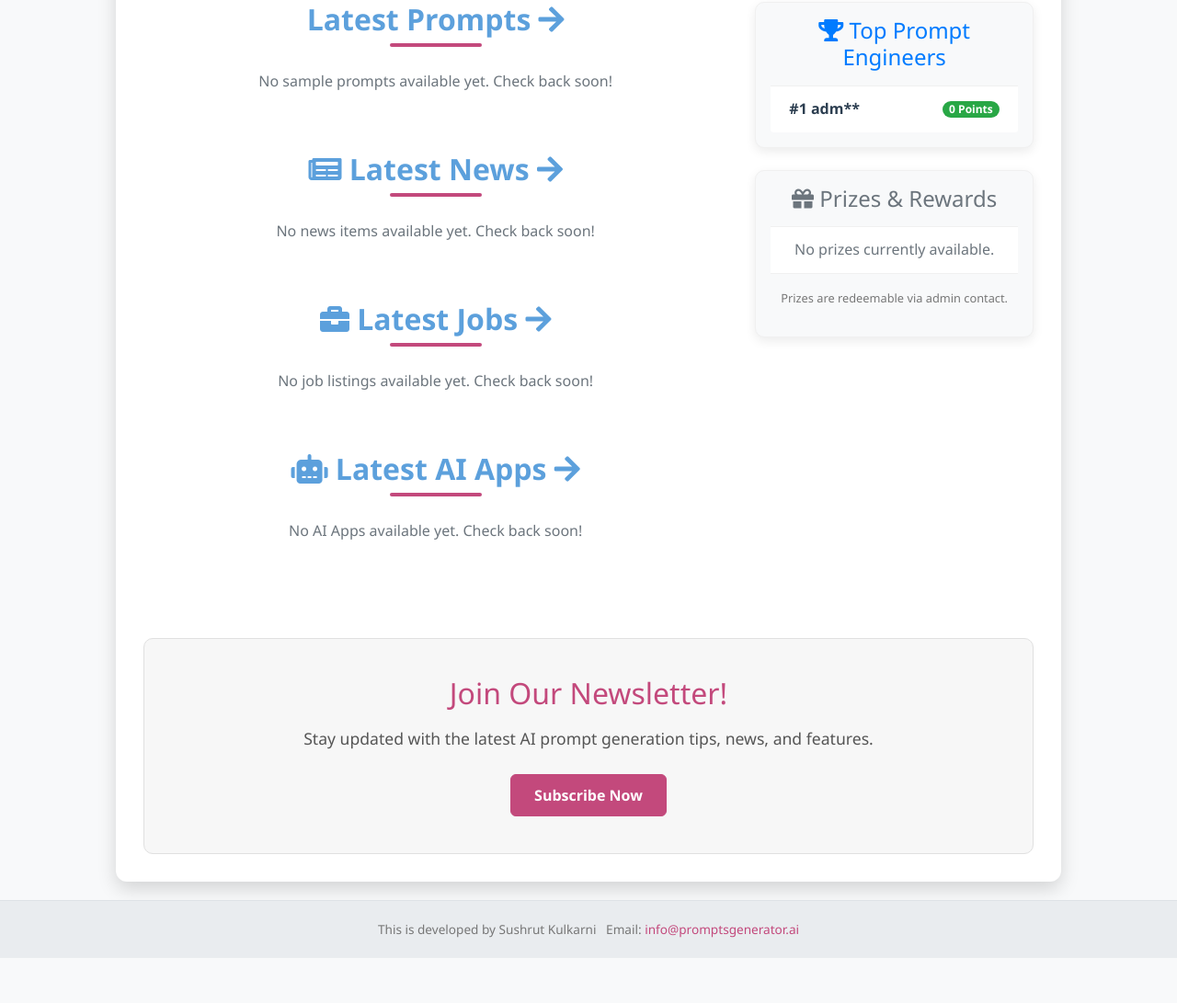
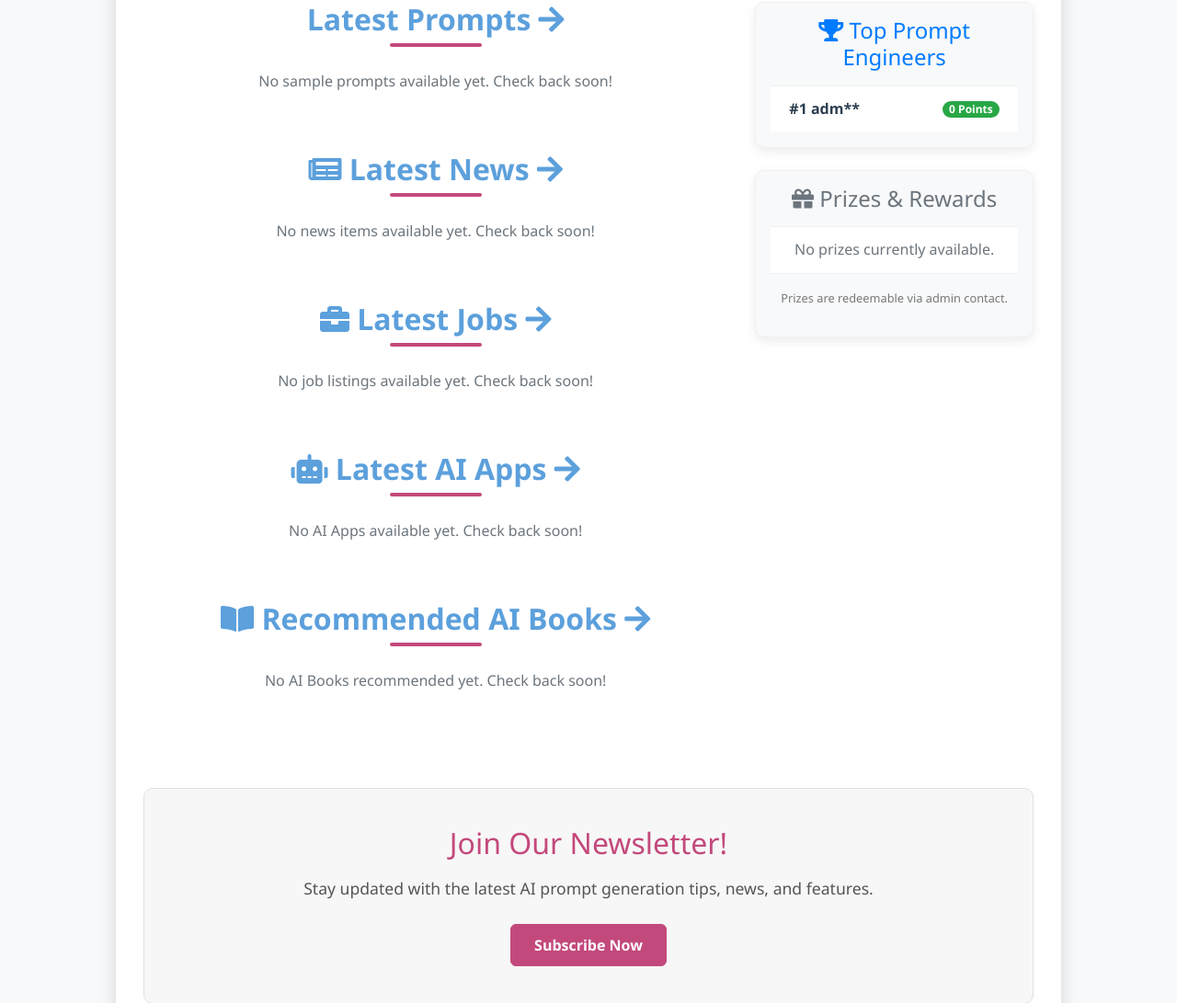
Before and after one commit to simpdatasush/prompts_testing, a Flask app: page / in a window 1280 px wide. Shown: the part 555-1646 px from the top of the page at 92% size. Before the commit the page ends 1597 px from the top, so only its background shows below. Run offline with Flask 3, Linux system fonts and the light colour scheme; data comes from the database, SQL or seed files in the repository; grey boxes labelled with a size stand in for pictures from a placeholder-image service; data that the repository does not hold is empty; some libraries are stand-ins or nearby versions.

Commit message:
Update landing.html

```diff
--- a/templates/landing.html
+++ b/templates/landing.html
@@ -461,6 +461,34 @@
     </div>
 </section>
 
+        </section> <section class="ai-books-section mb-5">
+    <h2 class="section-title">
+        <a href="{{ url_for('all_ai_books') }}" style="color: inherit; text-decoration: none;">
+            <i class="fas fa-book-open"></i> Recommended AI Books <i class="fas fa-arrow-right"></i>
+        </a>
+    </h2>
+    <div class="row">
+        {% for book in ai_books_listings %}
+        <div class="col-md-6 col-lg-4">
+            <div class="card">
+                <div class="card-body">
+                    <h5 class="card-title">{{ book.title }}</h5>
+                    <h6 class="card-subtitle mb-2 text-muted">{{ book.author }} - {{ book.topic }}</h6>
+                    <p class="card-text">{{ book.summary | truncate(150) }}</p>
+                    <a href="{{ book.purchase_url }}" target="_blank" class="card-link">Get Book <i class="fas fa-external-link-alt"></i></a>
+                    <p class="meta-info">Published: {{ book.date_published.strftime('%Y-%m-%d') if book.date_published else 'N/A' }}</p>
+                    <p class="meta-info">Added: {{ book.date_added.strftime('%Y-%m-%d %H:%M') }}</p>
+                </div>
+            </div>
+        </div>
+        {% else %}
+        <div class="col-12">
+            <p class="text-center text-muted">No AI Books recommended yet. Check back soon!</p>
+        </div>
+        {% endfor %}
+    </div>
+</section>
+
 
             </div> <div class="col-md-4">
                 <div class="card mb-4 bg-light p-3">
```
